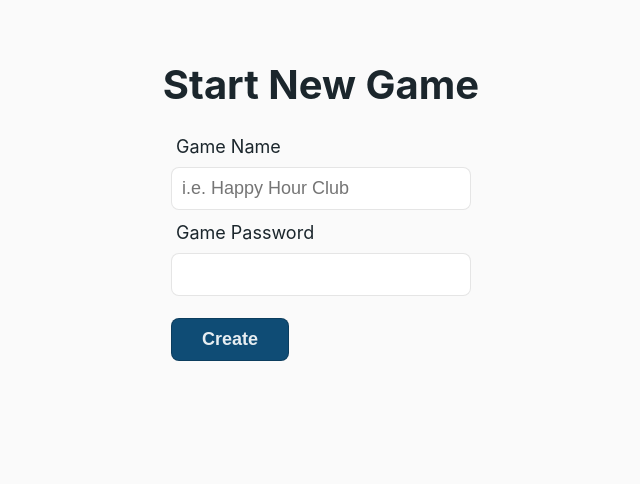
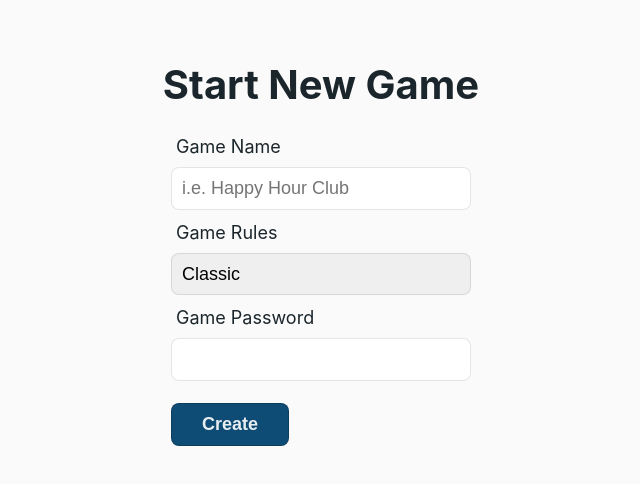
Before and after one commit to grahambewley/waterfall-client, a React (Create React App) app: page /new in a window 1280 px wide. Shown: the top 484 px of the page, without its empty margins (319-959 px from the left). Built offline with nearby package versions, Linux system fonts and the light colour scheme.

Commit message:
Allow selection of game mode

```diff
--- a/src/containers/new/new.js
+++ b/src/containers/new/new.js
@@ -19,6 +19,7 @@ const New = () => {
         //document.getElementById('createGameForm').reset();
 
         const gameName = e.target.elements.gameName.value;
+        const gameMode = e.target.elements.gameMode.value;
         const password = e.target.elements.gamePassword.value;
 
         try {
@@ -26,6 +27,7 @@ const New = () => {
             const url = `${baseUrl}/createGame`;
             const payload = {
                 gameName,
+                gameMode,
                 password
             };
             const response = await axios.post(url, payload);
@@ -72,7 +74,6 @@ const New = () => {
         } finally {
             setFormDisabled(false);
         }
-
     }
 
     return (
@@ -84,6 +85,13 @@ const New = () => {
                     <div className={classes.formItem}>
                         <label className={classes.formLabel} htmlFor='gameName'>Game Name</label>
                         <input className={classes.formInput} name='gameName' type='text' placeholder='i.e. Happy Hour Club'/>
+                    </div>
+                    <div className={classes.formItem}>
+                        <label className={classes.formLabel} htmlFor='gamePassword'>Game Rules</label>
+                        <select name='gameMode' className={classes.formSelect}>
+                            <option className={classes.formOption} value='classic'>Classic</option>
+                            <option className={classes.formOption} value='simplified'>Simplified</option>
+                        </select>
                     </div>
                     <div className={classes.formItem}>
                         <label className={classes.formLabel} htmlFor='gamePassword'>Game Password</label>
--- a/src/containers/new/new.module.scss
+++ b/src/containers/new/new.module.scss
@@ -24,12 +24,18 @@
     margin-bottom: 1rem;
     margin-left: .5rem;
 }
-.formInput {
+.formInput,
+.formSelect {
     font-size: 1.8rem;
     width: 30rem;
     padding: 1rem;
     border-radius: var(--border-radius);
     border: 1px solid rgba(0,0,0,.1);
+}
+.formSelect {
+    -webkit-appearance: none;
+    -moz-appearance: none;
+    appearance: none;
 }
 .formInput:focus,
 .formButton:focus {
--- a/src/containers/play/play.js
+++ b/src/containers/play/play.js
@@ -93,7 +93,12 @@ const Play = () => {
 
             const randomIndex = Math.floor(Math.random() * gameStatus.unplayedCards.length);
             const pulledCard = gameStatus.unplayedCards[randomIndex];
-            socket.emit('takeTurn', { shortId: gameStatus.shortId, player_id: playerId, pulledCard });
+            socket.emit('takeTurn', {
+                shortId: gameStatus.shortId,
+                player_id: playerId,
+                pulledCard,
+                gameMode: gameStatus.mode
+            });
         }
     }
 
```
